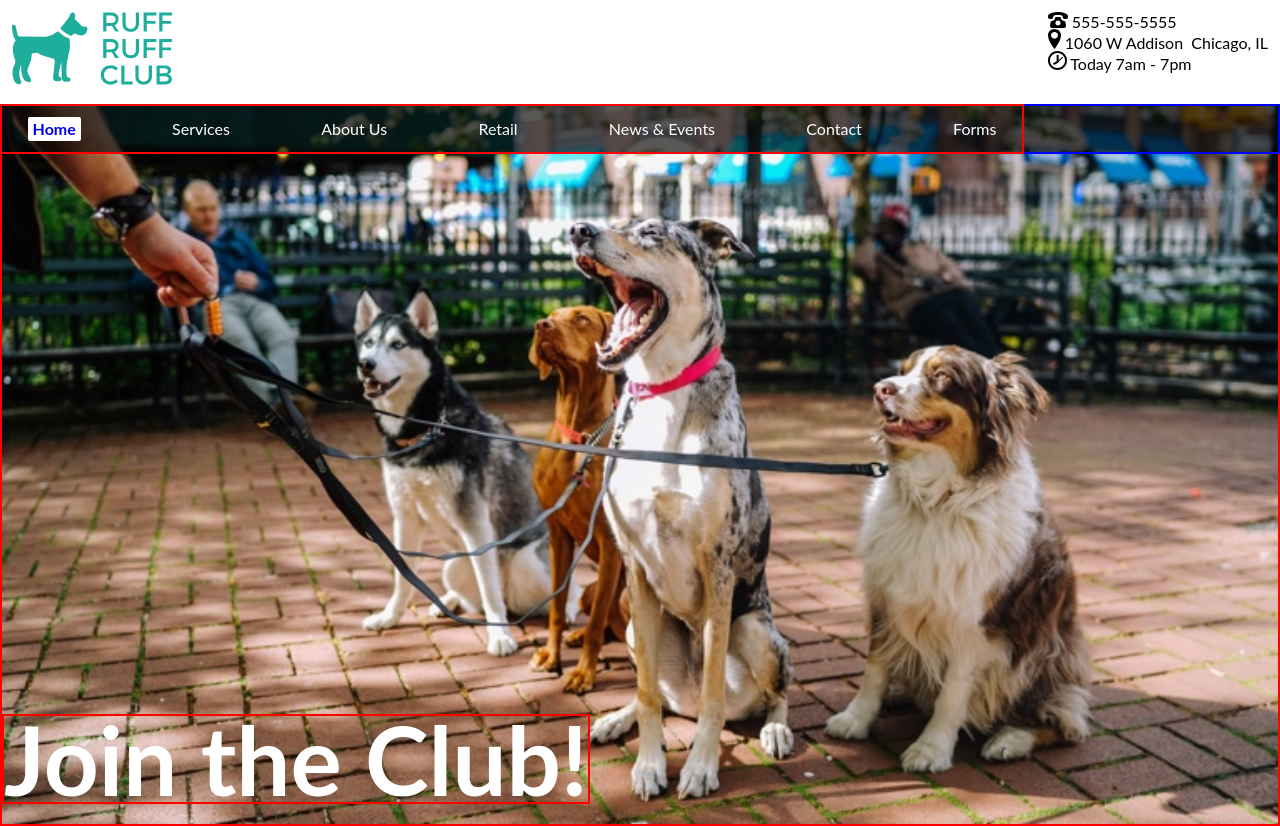
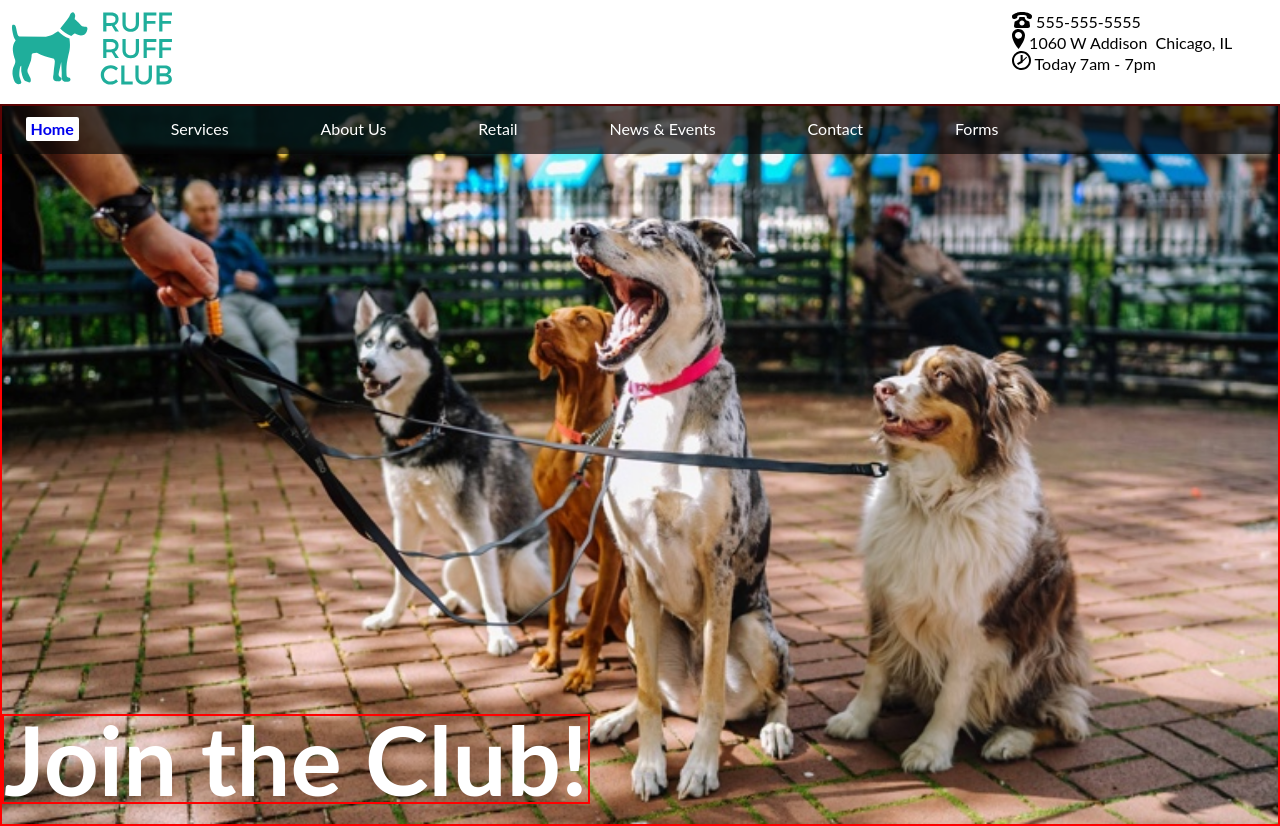
Before and after one commit to juliafmurray/ruff-ruff, a website: page src/index.html in a window 1280 px wide. Shown: the top 826 px of the page. Drawn offline with nearby package versions, Linux system fonts and the light colour scheme; files that its build step writes are made by us from their sources.

Commit message:
fixed contact list media queries

```diff
--- a/src/scss/06_components/header.scss
+++ b/src/scss/06_components/header.scss
@@ -14,8 +14,9 @@
 
 .flexwrapper__menu {
   display: visible;
+  justify-content: flex-end;
 
-  @media screen and (min-width: $width-small - 51) {
+  @media screen and (min-width: $width-medium) {
     display: none;
   }
 }
@@ -24,4 +25,13 @@
   list-style: none;
   line-height: $line-height-heading;
   margin: $spacing-small;
+
+  @media screen and (min-width: $width-x-small) {
+    width: 100%;
+  }
+
+  @media screen and (min-width: $width-medium) {
+    justify-content: flex-end;
+    width: 20%;
+  }
 }
--- a/src/scss/06_components/navigation.scss
+++ b/src/scss/06_components/navigation.scss
@@ -7,7 +7,7 @@
   background-color: $color-black-secondary;
   position: absolute;
   z-index: 1;
-  border: 2px blue solid;
+  //border: 2px blue solid;
   height: 50px;
   width: 100%;
 
@@ -26,7 +26,7 @@
   align-items: center;
   height: 50px;
   padding-left: 2%;
-  border: 2px red solid;
+  //border: 2px red solid;
   position: absolute;
   z-index: 2;
   justify-content: space-between;
@@ -59,7 +59,7 @@
 
 //sm navigation
 .c-sm-nav {
-  border: 2px red solid;
+  //border: 2px red solid;
   display: flex;
   padding: 20px;
 
@@ -83,7 +83,7 @@
     }
 
 .c-sm-nav__anchor {
-  border: 2px blue solid;
+  //border: 2px blue solid;
   justify-content: flex-end;
   width: 50%;
   text-align: right;
```
